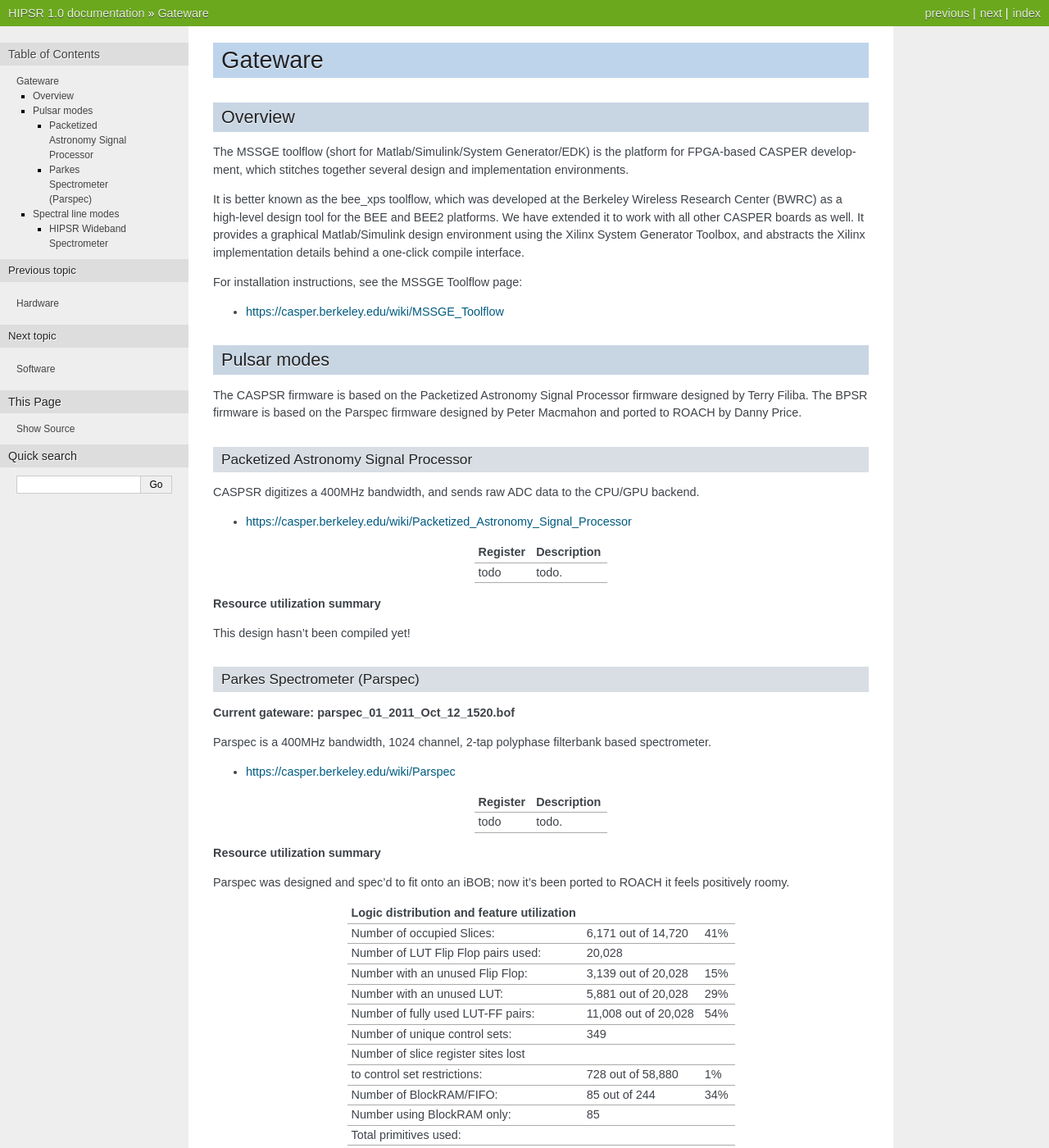
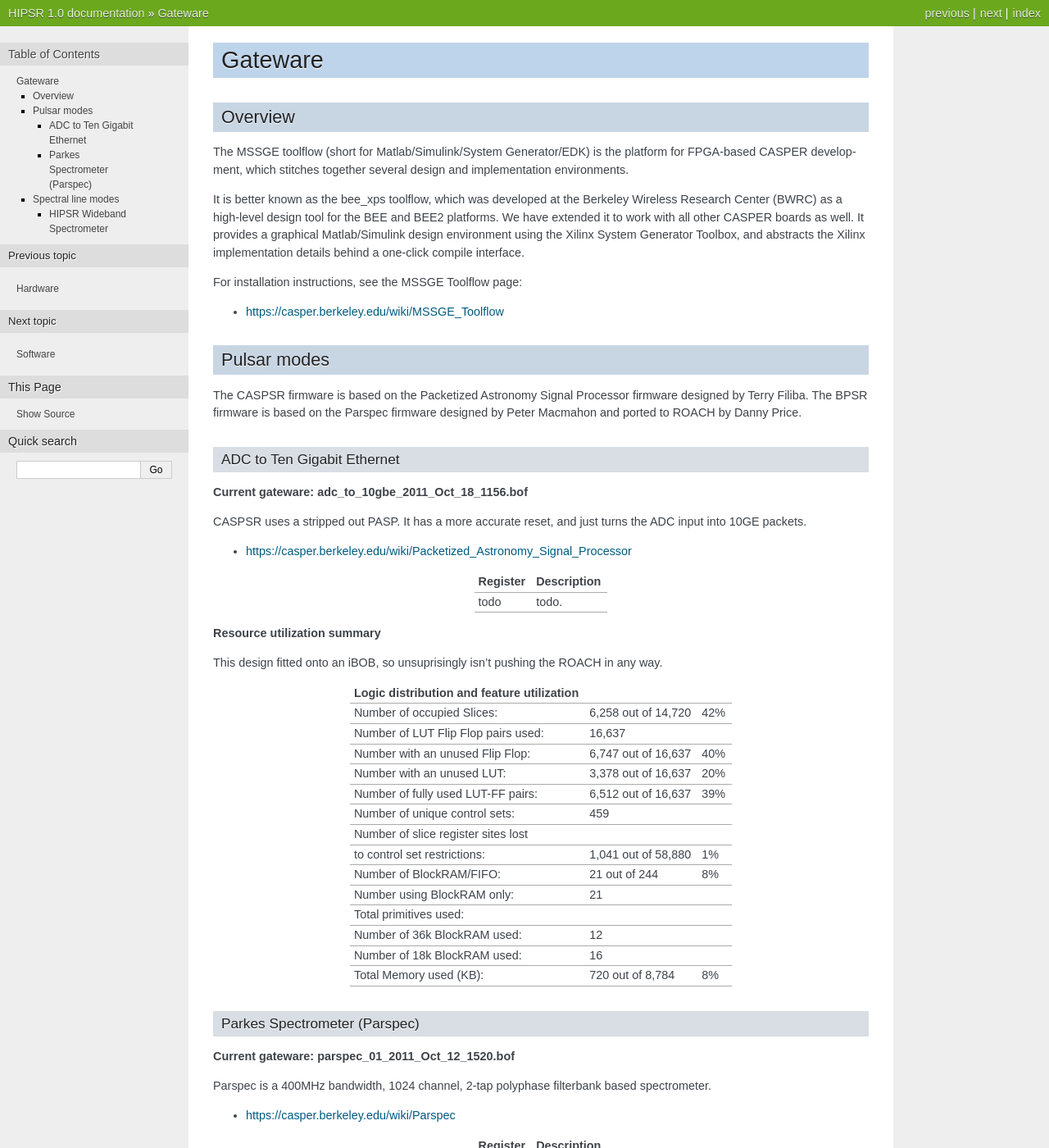
Before and after one commit to telegraphic/hipsr, a Sphinx documentation site: the page built from documentation/gateware.rst, in a window 1280 px wide and 1400 px high. Shown: the whole window at 82% size. Built offline with Sphinx 7.4.7, drawn with Linux system fonts in a browser that asks for light colours.

Commit message:
Ported adc_to_10gbe gateware from 10.1 to 11.4
As git automatically compresses files, I've uncompressed all the
gateware files.

```diff
--- a/documentation/docs_build/html/index.html
+++ b/documentation/docs_build/html/index.html
@@ -64,7 +64,7 @@
 <li class="toctree-l1"><a class="reference internal" href="gateware.html">Gateware</a><ul>
 <li class="toctree-l2"><a class="reference internal" href="gateware.html#overview">Overview</a></li>
 <li class="toctree-l2"><a class="reference internal" href="gateware.html#pulsar-modes">Pulsar modes</a><ul>
-<li class="toctree-l3"><a class="reference internal" href="gateware.html#packetized-astronomy-signal-processor">Packetized Astronomy Signal Processor</a></li>
+<li class="toctree-l3"><a class="reference internal" href="gateware.html#adc-to-ten-gigabit-ethernet">ADC to Ten Gigabit Ethernet</a></li>
 <li class="toctree-l3"><a class="reference internal" href="gateware.html#parkes-spectrometer-parspec">Parkes Spectrometer (Parspec)</a></li>
 </ul>
 </li>
--- a/documentation/gateware.rst
+++ b/documentation/gateware.rst
@@ -27,10 +27,13 @@ The CASPSR firmware is based on the Packetized Astronomy Signal Processor
 firmware designed by Terry Filiba. The BPSR firmware is based on the Parspec
 firmware designed by Peter Macmahon and ported to ROACH by Danny Price.
 
-Packetized Astronomy Signal Processor
-~~~~~~~~~~~~~~~~~~~~~~~~~~~~~~~~~~~~~
+ADC to Ten Gigabit Ethernet
+~~~~~~~~~~~~~~~~~~~~~~~~~~~
 
-CASPSR digitizes a 400MHz bandwidth, and sends raw ADC data to the CPU/GPU backend.
+**Current gateware: adc_to_10gbe_2011_Oct_18_1156.bof**
+
+CASPSR uses a stripped out PASP. It has a more accurate reset, and just turns the ADC input
+into 10GE packets.
 
 * https://casper.berkeley.edu/wiki/Packetized_Astronomy_Signal_Processor
 
@@ -43,7 +46,28 @@ todo              todo.
 
 **Resource utilization summary**
 
-This design hasn't been compiled yet!
+This design fitted onto an iBOB, so unsuprisingly isn't pushing the ROACH in any
+way.
+
+============================================  ========================  ======
+Logic distribution and feature utilization
+============================================  ========================  ======
+  Number of occupied Slices:                     6,258 out of  14,720     42%
+  Number of LUT Flip Flop pairs used:           16,637
+    Number with an unused Flip Flop:             6,747 out of  16,637     40%
+    Number with an unused LUT:                   3,378 out of  16,637     20%
+    Number of fully used LUT-FF pairs:           6,512 out of  16,637     39%
+    Number of unique control sets:                 459
+    Number of slice register sites lost
+      to control set restrictions:               1,041 out of  58,880      1%
+  Number of BlockRAM/FIFO:                          21 out of     244      8%
+    Number using BlockRAM only:                     21
+    Total primitives used:
+      Number of 36k BlockRAM used:                  12
+      Number of 18k BlockRAM used:                  16
+    Total Memory used (KB):                        720 out of   8,784      8%
+============================================  ========================  ======
+
 
 Parkes Spectrometer (Parspec)
 ~~~~~~~~~~~~~~~~~~~~~~~~~~~~~
```
Also changed, not shown: documentation/docs_build/html/_sources/gateware.txt (+28 -4 lines), documentation/docs_build/html/gateware.html (+79 -5 lines), documentation/docs_build/html/searchindex.js, 3 other files.
